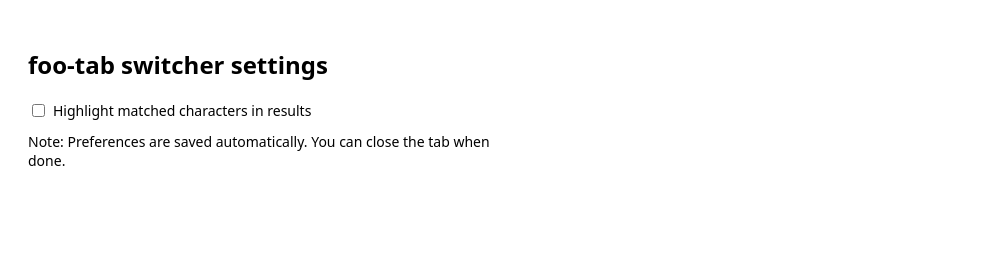
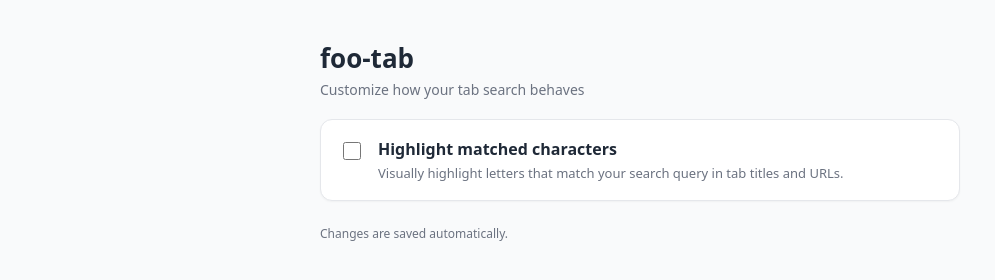
Before and after one commit to gsluthra/jump-kick, a browser extension: page options.html in a window 1280 px wide. Shown: the whole page, without its empty margins (0-995 px from the left). Drawn offline with Linux system fonts and the light colour scheme.

Commit message:
Made the options preferences screen look a bit more polished

```diff
--- /dev/null
+++ b/options.css
@@ -0,0 +1,83 @@
+:root {
+  --bg: #f9fafb;
+  --card-bg: #ffffff;
+  --text: #1f2937;
+  --subtext: #6b7280;
+  --border: #e5e7eb;
+  --accent: #2563eb;
+}
+
+@media (prefers-color-scheme: dark) {
+  :root {
+    --bg: #0f172a;
+    --card-bg: #1e293b;
+    --text: #e2e8f0;
+    --subtext: #94a3b8;
+    --border: #334155;
+    --accent: #3b82f6;
+  }
+}
+
+body {
+  margin: 0;
+  font-family: system-ui, -apple-system, BlinkMacSystemFont, "Segoe UI", sans-serif;
+  background: var(--bg);
+  color: var(--text);
+}
+
+.container {
+  max-width: 640px;
+  margin: 40px auto;
+  padding: 0 20px;
+}
+
+h1 {
+  margin-bottom: 4px;
+  font-size: 26px;
+}
+
+.subtitle {
+  margin-top: 0;
+  color: var(--subtext);
+  font-size: 14px;
+}
+
+.card {
+  background: var(--card-bg);
+  border: 1px solid var(--border);
+  border-radius: 12px;
+  padding: 18px;
+  margin-top: 20px;
+  box-shadow: 0 1px 2px rgba(0,0,0,0.04);
+}
+
+.setting {
+  display: flex;
+  gap: 14px;
+  align-items: flex-start;
+  cursor: pointer;
+}
+
+.setting input[type="checkbox"] {
+  margin-top: 4px;
+  width: 18px;
+  height: 18px;
+  accent-color: var(--accent);
+}
+
+.setting-title {
+  font-weight: 600;
+  margin-bottom: 4px;
+}
+
+.setting-desc {
+  font-size: 13px;
+  color: var(--subtext);
+  line-height: 1.4;
+}
+
+.footer {
+  margin-top: 24px;
+  font-size: 12px;
+  color: var(--subtext);
+}
--- a/options.html
+++ b/options.html
@@ -3,36 +3,27 @@
 <head>
   <meta charset="utf-8" />
   <title>Tab Switcher Settings</title>
-  <style>
-    body {
-      font-family: system-ui, sans-serif;
-      padding: 20px;
-      max-width: 500px;
-    }
-
-    label {
-      display: flex;
-      align-items: center;
-      font-size: 14px;
-      margin-bottom: 12px;
-    }
-
-    input[type="checkbox"] {
-      margin-right: 8px;
-    }
-  </style>
+  <link rel="stylesheet" href="options.css" />
 </head>
 <body>
-  <h2>foo-tab switcher settings</h2>
+  <div class="container">
+    <h1>foo-tab</h1>
+    <p class="subtitle">Customize how your tab search behaves</p>
 
-  <label>
-    <input type="checkbox" id="highlightToggle">
-    Highlight matched characters in results
-  </label>
+    <div class="card">
+      <label class="setting">
+        <input type="checkbox" id="highlightToggle">
+        <div>
+          <div class="setting-title">Highlight matched characters</div>
+          <div class="setting-desc">
+            Visually highlight letters that match your search query in tab titles and URLs.
+          </div>
+        </div>
+      </label>
+    </div>
 
-  <label>
-    Note: Preferences are saved automatically. You can close the tab when done.
-  </label>
+    <p class="footer">Changes are saved automatically.</p>
+  </div>
 
   <script src="options.js"></script>
 </body>
```
